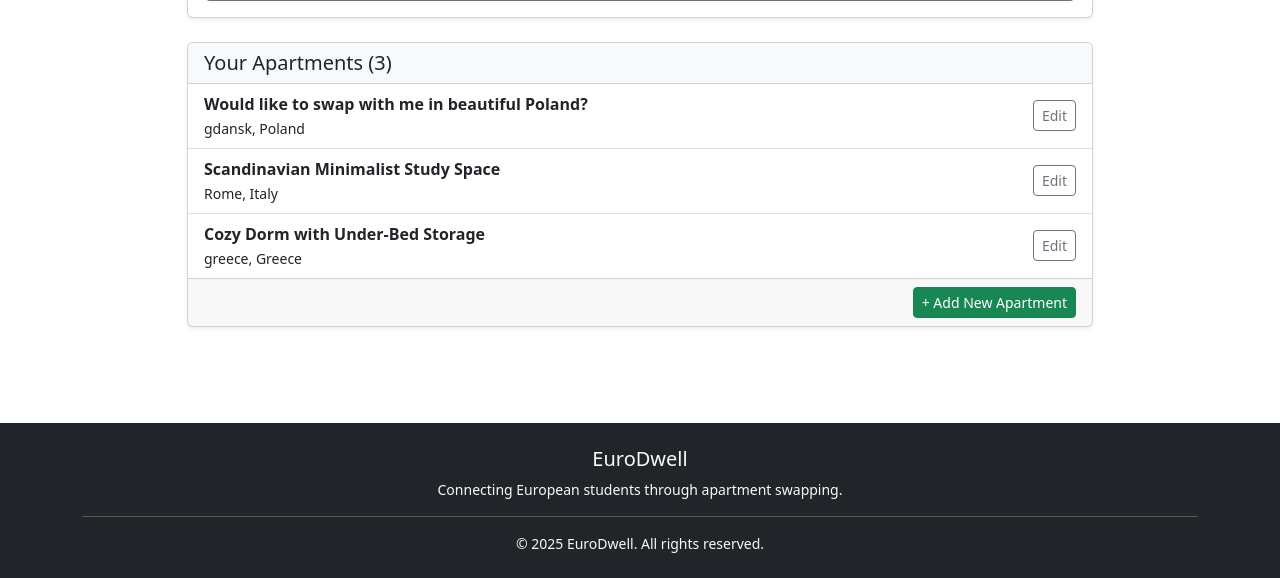
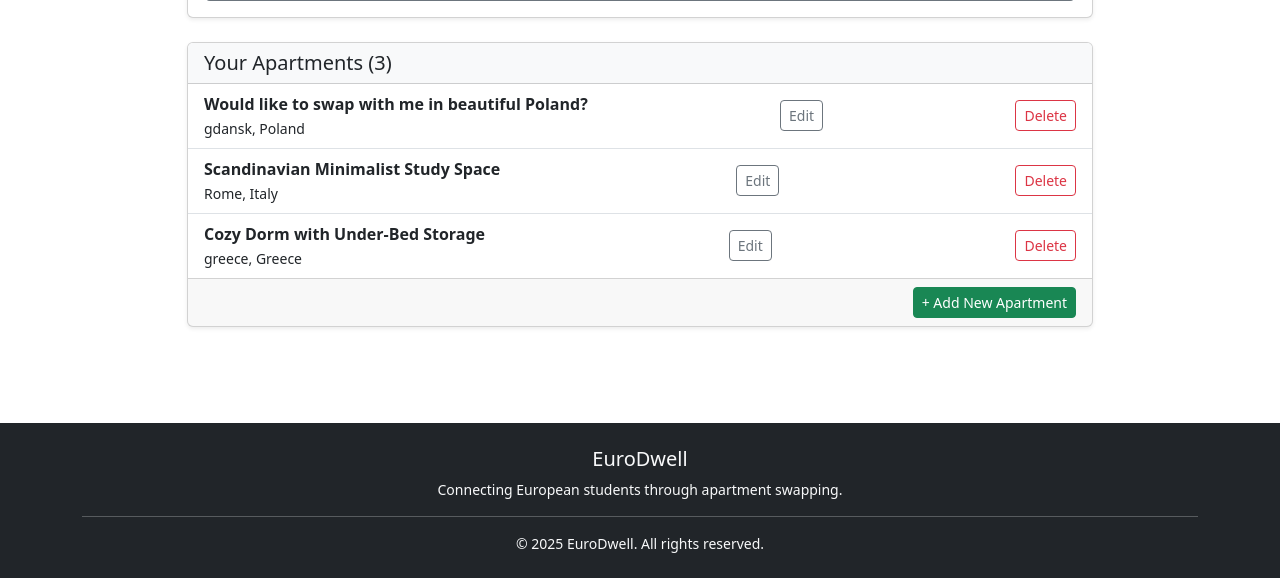
Before and after one commit to tommyelvebu/EuroDwell, a Django app: page /profile/ in a window 1280 px wide. Shown: the part 941-1519 px from the top of the page. Run offline with Django 5.2, Linux system fonts and the light colour scheme; a user stored in the database is signed in; data comes from the database, SQL or seed files in the repository; both versions use the stored data as it was after the commit.

Commit message:
add delete button in the apartment
add delete button in the apartment

```diff
--- a/djangoproject/app/templates/profile.html
+++ b/djangoproject/app/templates/profile.html
@@ -106,6 +106,11 @@
                                 <small>{{ apartment.city }}, {{ apartment.country }}</small>
                             </div>
                             <a href="{% url 'edit_apartment' apartment.id %}" class="btn btn-outline-secondary btn-sm">Edit</a>
+                            <form action="{% url 'delete_apartment' apartment.id %}" method="post" class="d-inline" onsubmit="return confirm('Are you sure you want to delete this apartment?');">
+                                {% csrf_token %}
+                                <button type="submit" class="btn btn-outline-danger btn-sm">Delete</button>
+                            </form>
+
                         </div>
 
                         {% if users_to_review %}
--- a/djangoproject/app/urls.py
+++ b/djangoproject/app/urls.py
@@ -52,4 +52,6 @@ urlpatterns = [
 
     # User profile view (viewing others)
     path('user/<int:user_id>/', views.user_profile_view, name='user_profile'),
+    path('apartment/delete/<int:apartment_id>/', views.delete_apartment, name='delete_apartment'),
+
 ]
--- a/djangoproject/app/views.py
+++ b/djangoproject/app/views.py
@@ -417,6 +417,17 @@ def user_profile_view(request, user_id):
     }
     return render(request, 'user_profile.html', context)
 
+@login_required
+def delete_apartment(request, apartment_id):
+    apartment = get_object_or_404(Apartment, id=apartment_id, user=request.user)
+
+    if request.method == "POST":
+        apartment.delete()
+        messages.success(request, "Apartment deleted successfully.")
+        return redirect("profile")
+
+    messages.error(request, "Invalid request.")
+    return redirect("profile")
 
 @login_required
 def report_user(request, user_id):
```
Also changed, not shown: djangoproject/db.sqlite3.
